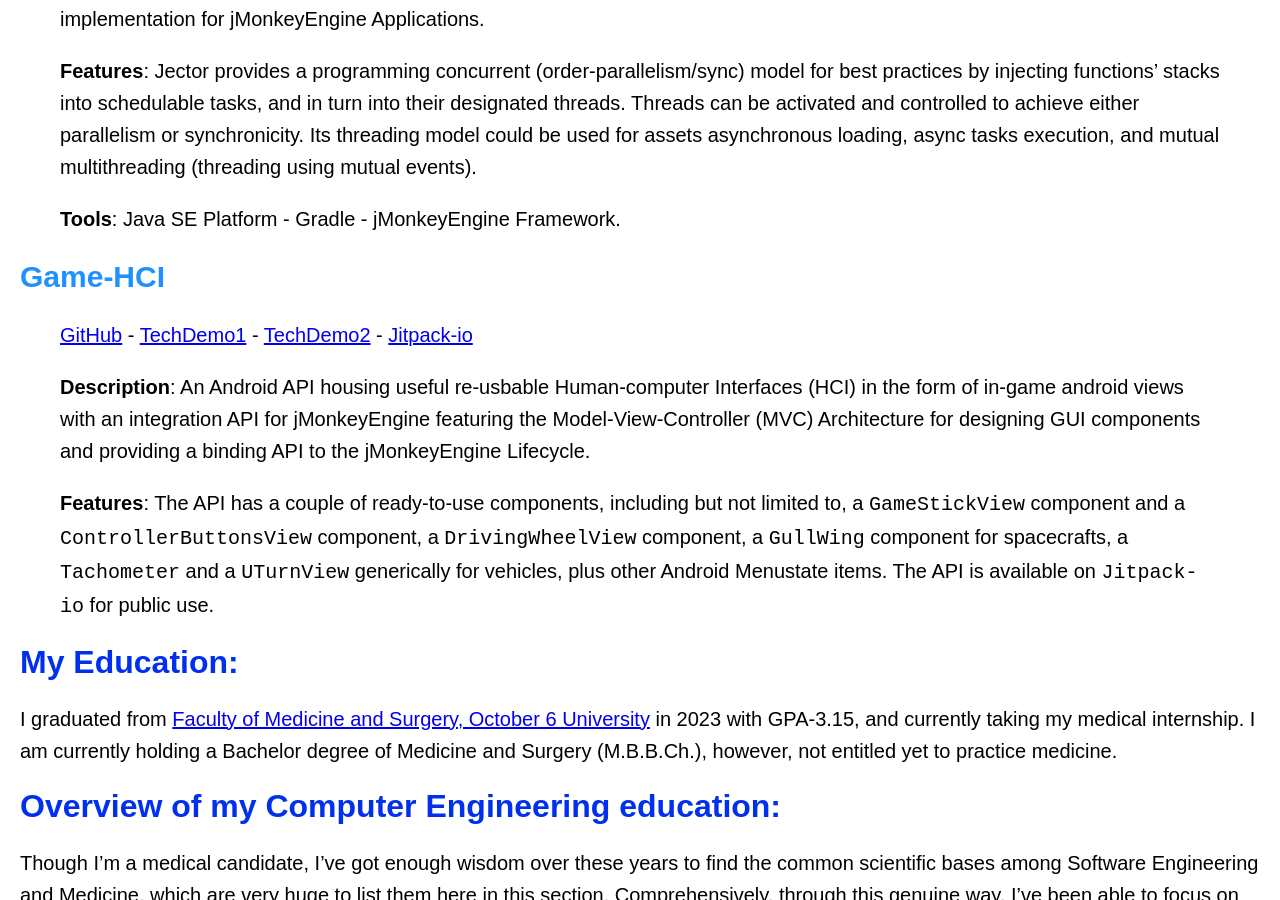
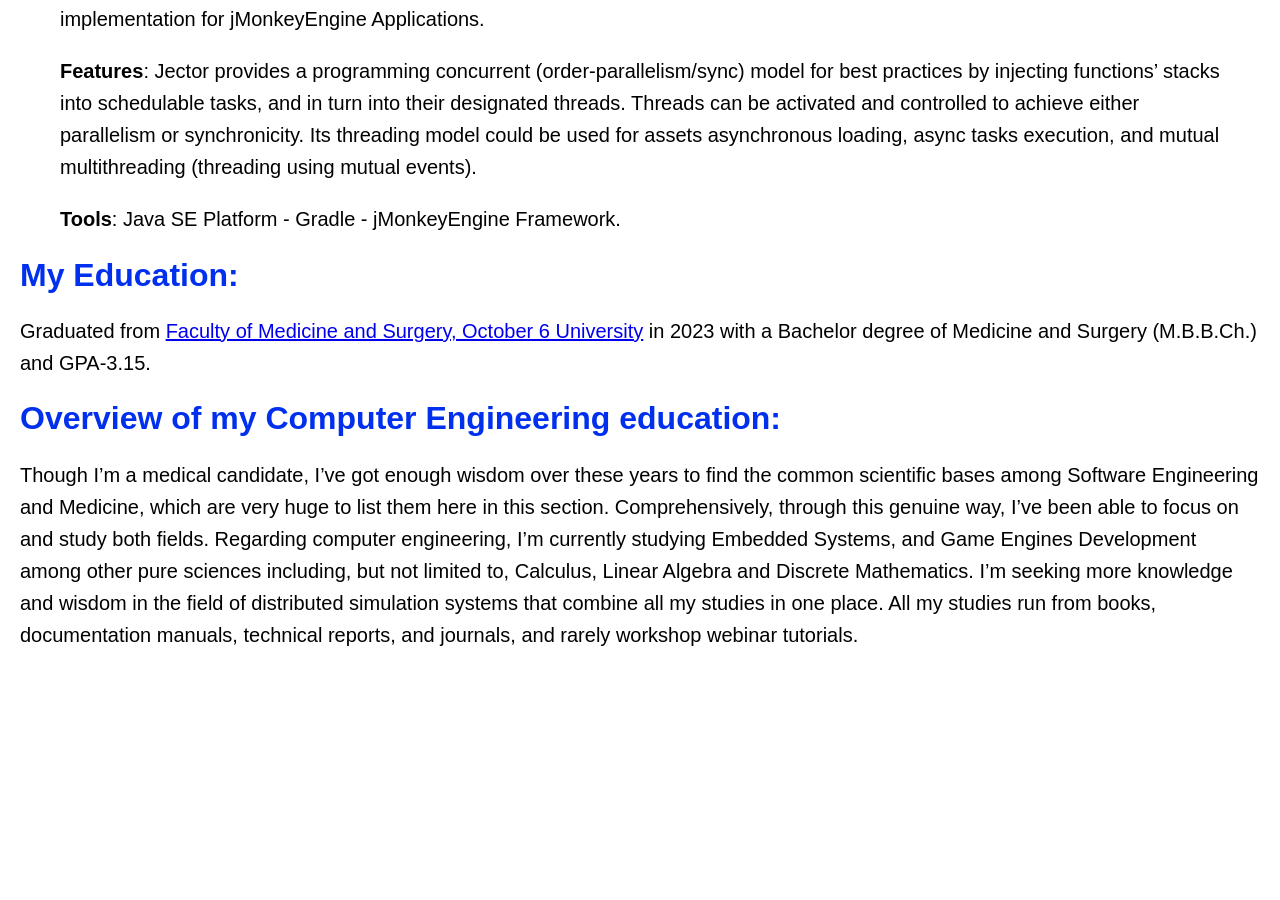
Before and after one commit to pavly-gerges/pavly-gerges, a Jekyll site: the page built from resume/index.md, in a window 1280 px wide and 900 px high, scrolled down 7311 px. Built offline with Jekyll 4.4.1, drawn with Linux system fonts in a browser that asks for light colours; our own code applies the rules of GitHub Pages for plain Markdown files; after the commit the page ends 8002 px from its top, so only the background shows below that.

Commit message:
Update index.md

```diff
--- a/resume/index.md
+++ b/resume/index.md
@@ -149,18 +149,8 @@ The current vision of the Electrostat-Lab organization is to provide [a fully-fl
 >
 > **Tools**: Java SE Platform - Gradle - jMonkeyEngine Framework.
 
-## Game-HCI
-> [GitHub](https://github.com/Electrostat-Lab/Game-HCI) - [TechDemo1](https://www.youtube.com/watch?v=Gp2JJ-PCI8c) - [TechDemo2](https://www.youtube.com/watch?v=Jog8FdHDeOU) - [Jitpack-io](https://jitpack.io/#Electrostat-lab/Game-HCI)
->
-> **Description**: An Android API housing useful re-usbable Human-computer Interfaces (HCI) in the form of in-game android views with an integration API for jMonkeyEngine featuring the Model-View-Controller (MVC) Architecture for designing GUI components and providing a binding API to the jMonkeyEngine Lifecycle.
->
-> **Features**: The API has a couple of ready-to-use components, including but not limited to, a `GameStickView` component and a `ControllerButtonsView` component, a `DrivingWheelView` component, a `GullWing` component for spacecrafts, a `Tachometer` and a `UTurnView` generically for vehicles, plus other Android Menustate items. The API is available on `Jitpack-io` for public use.
->
->
-
 # My Education:
-I graduated from [Faculty of Medicine and Surgery, October 6 University](https://o6u.edu.eg/Faculties.aspx?FactId=2) in 2023 with GPA-3.15, and currently taking my medical internship. I am currently holding a Bachelor degree of Medicine and Surgery (M.B.B.Ch.), however, not entitled yet to practice medicine.
+Graduated from [Faculty of Medicine and Surgery, October 6 University](https://o6u.edu.eg/Faculties.aspx?FactId=2) in 2023 with a Bachelor degree of Medicine and Surgery (M.B.B.Ch.) and GPA-3.15.
 
 # Overview of my Computer Engineering education:
 Though I'm a medical candidate, I've got enough wisdom over these years to find the common scientific bases among Software Engineering and Medicine, which are very huge to list them here in this section. Comprehensively, through this genuine way, I've been able to focus on and study both fields. Regarding computer engineering, I'm currently studying Embedded Systems, and Game Engines Development among other pure sciences including, but not limited to, Calculus, Linear Algebra and Discrete Mathematics. I'm seeking more knowledge and wisdom in the field of distributed simulation systems that combine all my studies in one place. All my studies run from books, documentation manuals, technical reports, and journals, and rarely workshop webinar tutorials.
->
```
